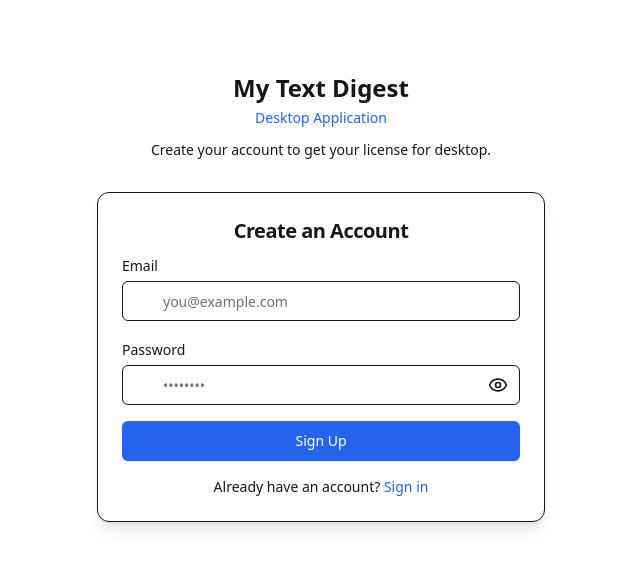
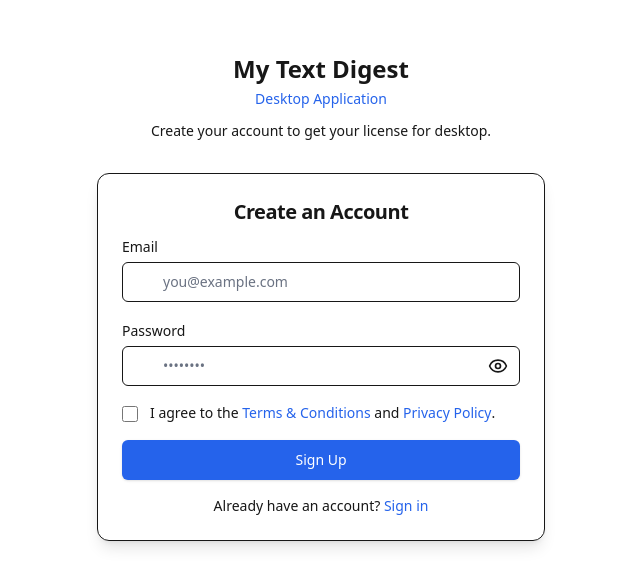
Before and after one commit to mytextdigest/my-text-digest-desktop-licensing, a Next.js app: page /auth/signup in a window 1280 px wide. Shown: the part 103-690 px from the top of the page, without its empty margins (319-959 px from the left). Built offline with nearby package versions, Linux system fonts and the light colour scheme.

Commit message:
Added terms and conditions

```diff
--- a/src/app/auth/signup/page.jsx
+++ b/src/app/auth/signup/page.jsx
@@ -15,11 +15,18 @@ export default function SignupPage() {
   const [loading, setLoading] = useState(false);
   const [error, setError] = useState("");
   const [showPassword, setShowPassword] = useState(false);
+  const [acceptedTerms, setAcceptedTerms] = useState(false);
 
 
   const handleSignup = async (e) => {
     e.preventDefault();
     setError("");
+
+    if (!acceptedTerms) {
+      setError("You must accept the Terms & Conditions to continue.");
+      return;
+    }
+
     setLoading(true);
 
     try {
@@ -127,6 +134,40 @@ export default function SignupPage() {
                 </p>
               )}
 
+              {/* Accept Terms */}
+              <div className="flex items-start gap-3 text-sm">
+                <input
+                  type="checkbox"
+                  id="terms"
+                  checked={acceptedTerms}
+                  onChange={(e) => setAcceptedTerms(e.target.checked)}
+                  className="
+                    mt-1 h-4 w-4 rounded
+                    border-border
+                    text-primary-600
+                    focus:ring-primary-500
+                  "
+                />
+                <label htmlFor="terms" className="text-muted-foreground leading-relaxed">
+                  I agree to the{" "}
+                  <a
+                    href="/terms"
+                    target="_blank"
+                    className="text-primary-600 hover:underline font-medium"
+                  >
+                    Terms & Conditions
+                  </a>{" "}
+                  and{" "}
+                  <a
+                    href="/privacy"
+                    target="_blank"
+                    className="text-primary-600 hover:underline font-medium"
+                  >
+                    Privacy Policy
+                  </a>.
+                </label>
+              </div>
+
               <Button
                 type="submit"
                 disabled={loading}
```
